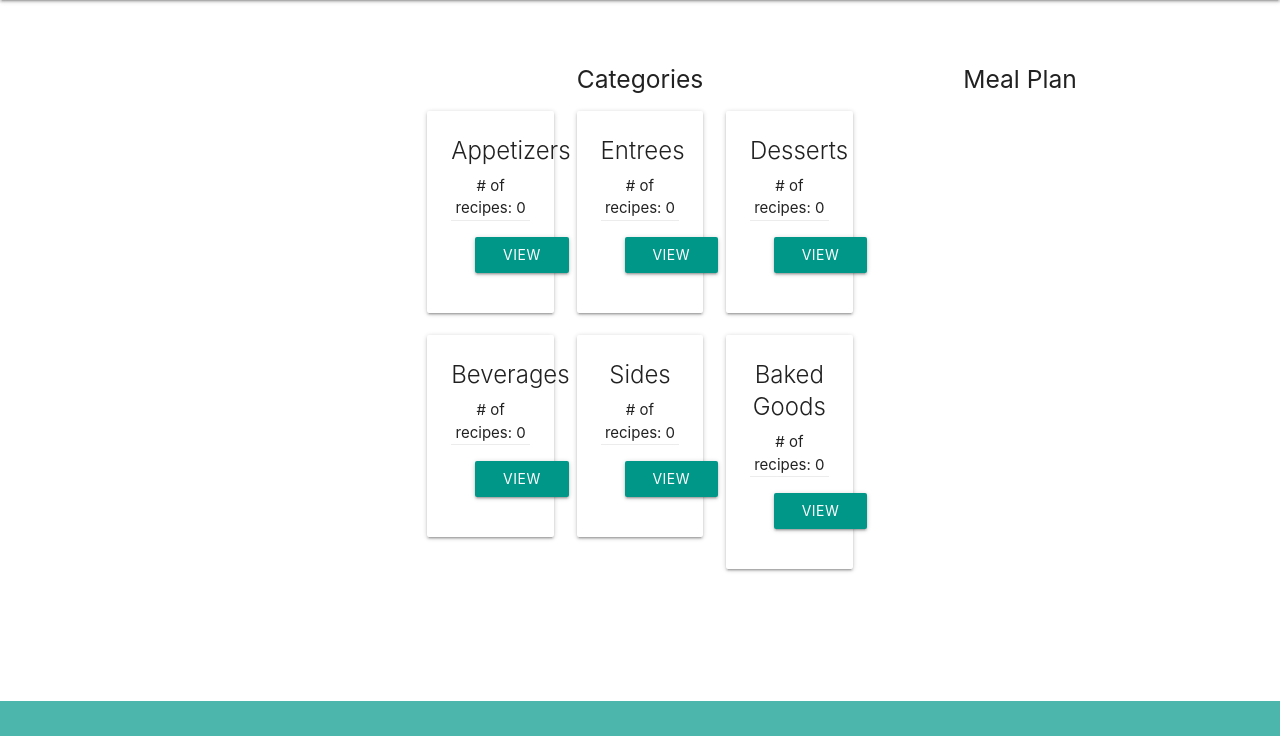
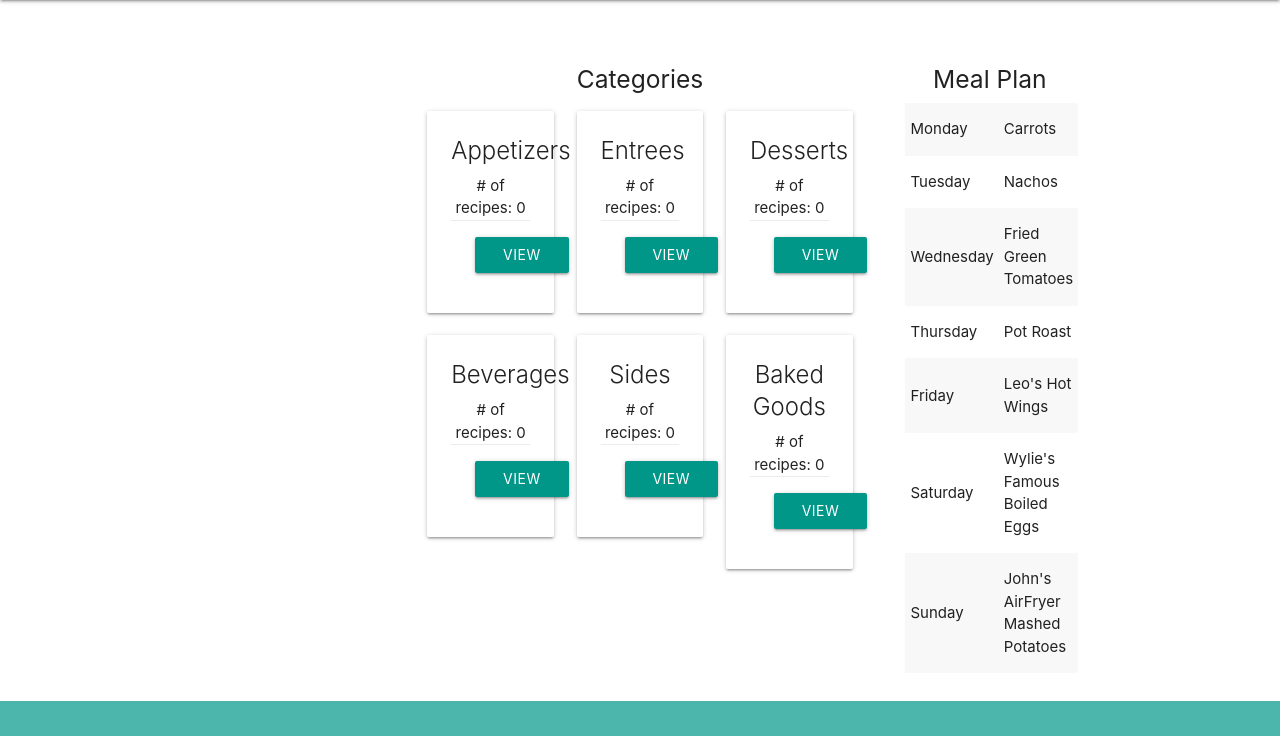
Before and after one commit to JuanitoDeLaTorre/Lucy_Meals, a Django app: page / in a window 1280 px wide. Shown: the part 64-800 px from the top of the page. Run offline with Django 4.2, Linux system fonts and the light colour scheme; data that the repository does not hold is empty.

Commit message:
more css

```diff
--- a/main_app/static/css/style.css
+++ b/main_app/static/css/style.css
@@ -30,3 +30,8 @@ main {
     display: flex;
     justify-content: center;
 }
+
+#cards {
+    display: flex;
+    justify-content: space-between;
+}
--- a/main_app/templates/home.html
+++ b/main_app/templates/home.html
@@ -5,7 +5,7 @@
     <div class="col s12 m6 offset-m3 center">
         <h5>Categories</h5>
         <div class="row">
-            <div class="col s4">
+            <div class="col s12 m6 l4">
                 <div class="card">
                     <div class="card-content center-align">
                         <div class="card-title">Appetizers</div>
@@ -14,7 +14,7 @@
                     </div>
                 </div>
             </div>
-            <div class="col s4">
+            <div class="col s12 m6 l4">
                 <div class="card">
                     <div class="card-content center-align">
                         <div class="card-title">Entrees</div>
@@ -23,7 +23,7 @@
                     </div>
                 </div>
             </div>
-            <div class="col s4">
+            <div class="col s12 m6 l4">
                 <div class="card">
                     <div class="card-content center-align">
                         <div class="card-title">Desserts</div>
@@ -32,7 +32,7 @@
                     </div>
                 </div>
             </div>
-            <div class="col s4">
+            <div class="col s12 m6 l4">
                 <div class="card">
                     <div class="card-content center-align">
                         <div class="card-title">Beverages</div>
@@ -41,7 +41,7 @@
                     </div>
                 </div>
             </div>
-            <div class="col s4">
+            <div class="col s12 m6 l4">
                 <div class="card">
                     <div class="card-content center-align">
                         <div class="card-title">Sides</div>
@@ -50,7 +50,7 @@
                     </div>
                 </div>
             </div>
-            <div class="col s4">
+            <div class="col s12 m6 l4">
                 <div class="card">
                     <div class="card-content center-align">
                         <div class="card-title">Baked Goods</div>
@@ -63,9 +63,65 @@
     </div>
 
     <section class="col s12 m3 right-align">
-        <div>
+        <div class="container">
             <h5>Meal Plan</h5>
-        </div>
+
+
+                <table class="striped">
+
+
+                <tbody>
+                    <a href="{% url 'home' %}">
+                        <tr class = "hoverable">
+                            <td>Monday</td>
+                            <td>Carrots</td>
+                          </tr>
+                    </a>
+
+                    <a href="{% url 'home' %}">
+                        <tr class = "hoverable">
+                            <td>Tuesday</td>
+                            <td>Nachos</td>
+                          </tr>
+                    </a>
+
+                    <a href="{% url 'home' %}">
+                        <tr class = "hoverable">
+                            <td>Wednesday</td>
+                            <td>Fried Green Tomatoes</td>
+                          </tr>
+                    </a>
+
+                    <a href="{% url 'home' %}">
+                        <tr class = "hoverable">
+                            <td>Thursday</td>
+                            <td>Pot Roast</td>
+                          </tr>
+                    </a>
+
+                    <a href="{% url 'home' %}">
+                        <tr class = "hoverable">
+                            <td>Friday</td>
+                            <td>Leo's Hot Wings</td>
+                          </tr>
+                    </a>
+
+                    <a href="{% url 'home' %}">
+                        <tr class = "hoverable">
+                            <td>Saturday</td>
+                            <td>Wylie's Famous Boiled Eggs</td>
+                          </tr>
+                    </a>
+
+                    <a href="{% url 'home' %}">
+                        <tr class = "hoverable">
+                            <td>Sunday</td>
+                            <td>John's AirFryer Mashed Potatoes</td>
+                          </tr>
+                    </a>
+                </tbody>
+                </table>
+
     </section>
 </section>
 {% endblock %}
```
